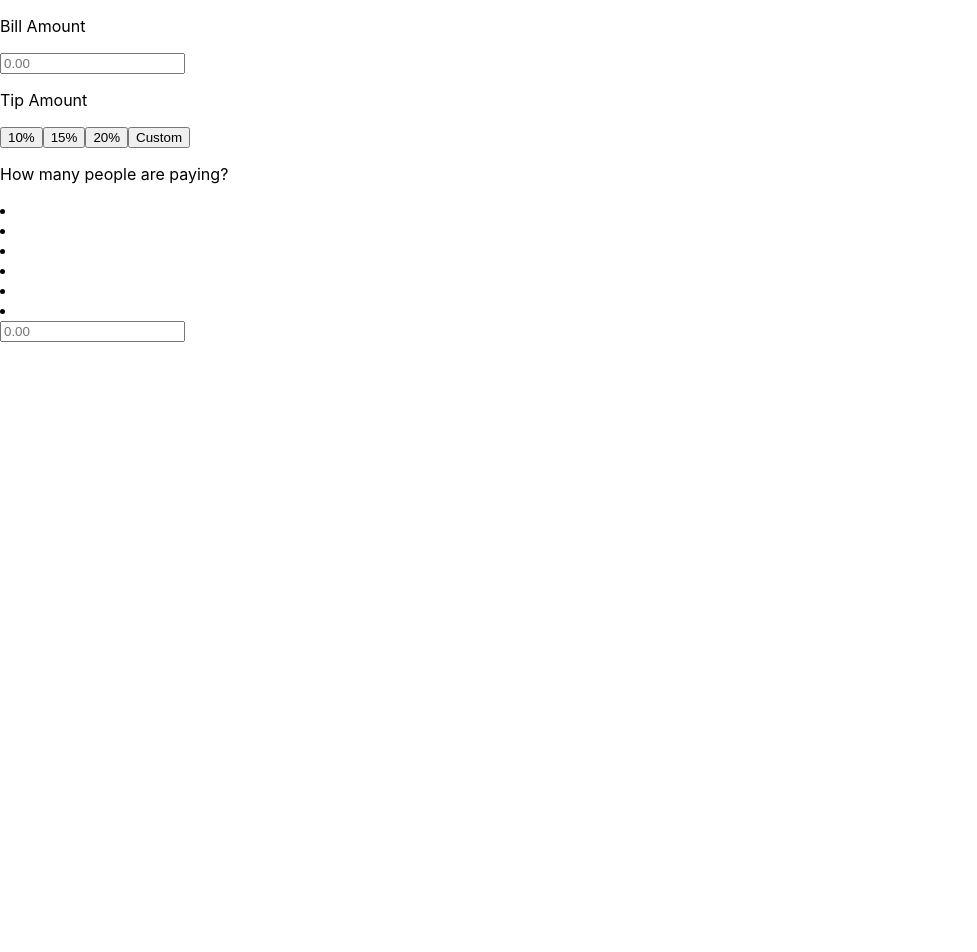
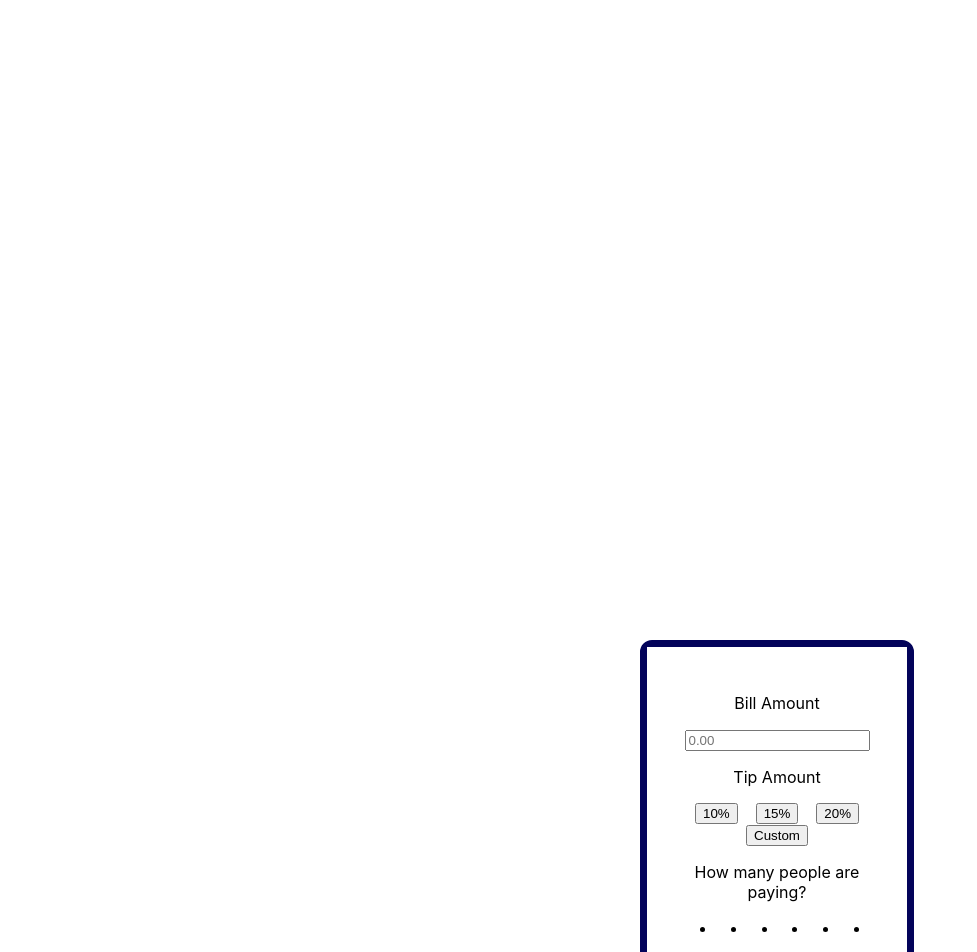
Before and after one commit to kfoley123/tipCalculator, a React (Create React App) app: page / in a window 1280 px wide. Shown: the top 952 px of the page, without its empty margins (0-977 px from the left). Before the commit the page ends 800 px from the top, so only its background shows below. Built offline with nearby package versions, Linux system fonts and the light colour scheme; the HTML template or start-up script is replaced by a standard one.

Commit message:
did CSS styling to skeleton to make it more like org calculator

```diff
--- a/src/App.css
+++ b/src/App.css
@@ -1,38 +1,37 @@
-.App {
-  text-align: center;
+.calculatorContainer {
+    width: fit-content;
+    background-color: rgb(7, 35, 121);
+    border-radius: 0.75rem;
+    border: solid 7px rgb(3, 3, 90);
+    margin: 50%;
+    text-align: center;
 }
 
-.App-logo {
-  height: 40vmin;
-  pointer-events: none;
+.calculatorFunctions {
+    width: 200px;
+    background-color: white;
+    padding: 30px;
 }
 
-@media (prefers-reduced-motion: no-preference) {
-  .App-logo {
-    animation: App-logo-spin infinite 20s linear;
-  }
+.tipOptionContainer {
 }
 
-.App-header {
-  background-color: #282c34;
-  min-height: 100vh;
-  display: flex;
-  flex-direction: column;
-  align-items: center;
-  justify-content: center;
-  font-size: calc(10px + 2vmin);
-  color: white;
+.tipButtons {
+    display: flex;
+    justify-content: space-evenly;
 }
 
-.App-link {
-  color: #61dafb;
+.splitContainer {
+    display: flex;
+    flex-direction: row;
+    justify-content: space-between;
+    margin: auto;
+    padding-right: 6px;
 }
 
-@keyframes App-logo-spin {
-  from {
-    transform: rotate(0deg);
-  }
-  to {
-    transform: rotate(360deg);
-  }
+.finalOutput {
+    width: fit-content;
+
+    padding: 20px;
+    margin-left: 35px;
 }
--- a/src/App.js
+++ b/src/App.js
@@ -2,26 +2,39 @@ import "./App.css";
 
 function App() {
     return (
-        <div>
+        <div className="calculatorContainer">
+            <div className="calculatorFunctions">
                 <p>Bill Amount</p>
 
                 <input type="text" placeholder="0.00" />
+
+                <div>
+                    <div className="tipOptionContainer">
                         <p>Tip Amount</p>
+                        <div className="tipButtons">
                             <button>10%</button>
                             <button>15%</button>
                             <button>20%</button>
+                        </div>
+                    </div>
+
                     <button>Custom</button>
+                </div>
 
                 <p>How many people are paying?</p>
 
+                <ul className="splitContainer">
                     <li></li>
                     <li></li>
                     <li></li>
                     <li></li>
                     <li></li>
                     <li></li>
-
+                </ul>
+            </div>
+            <div className="finalOutput">
                 <input type="text" placeholder="0.00" />
+            </div>
         </div>
     );
 }
```
Lines whose indentation alone changed are shown as unchanged.
